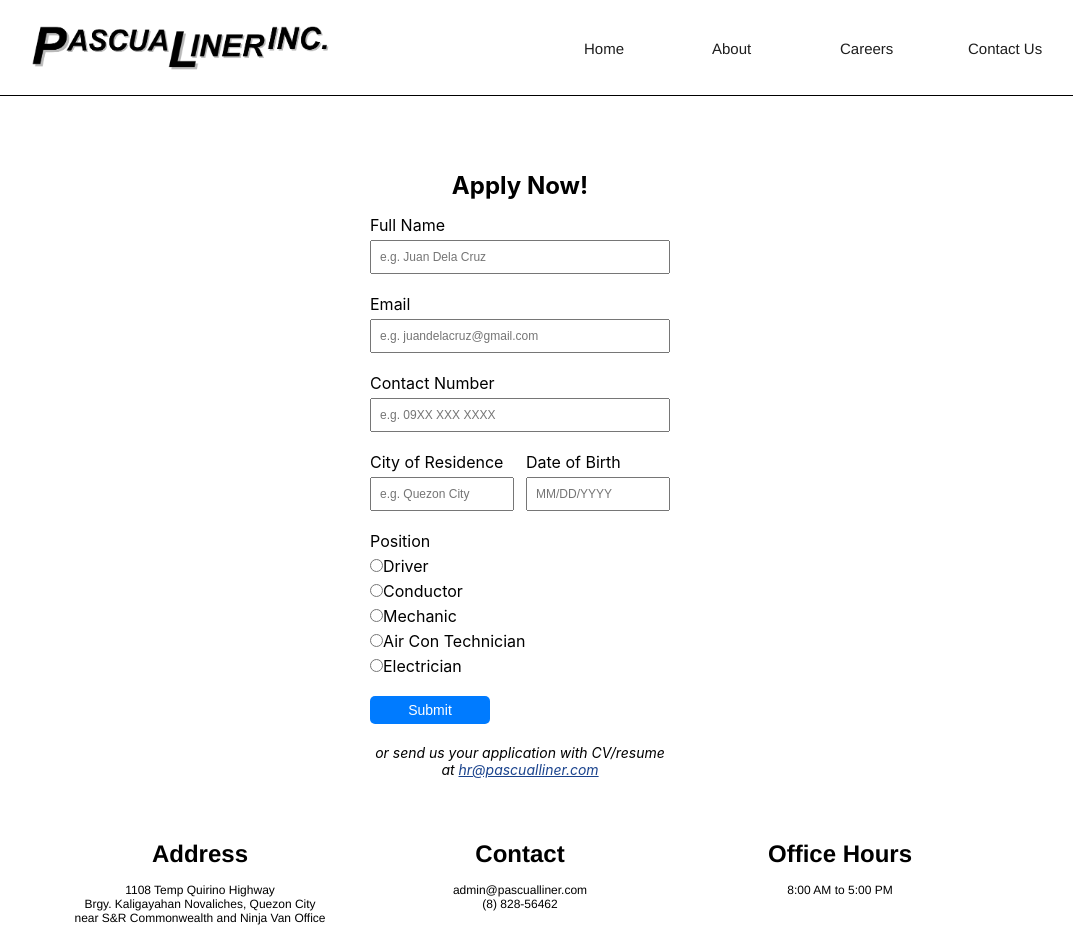
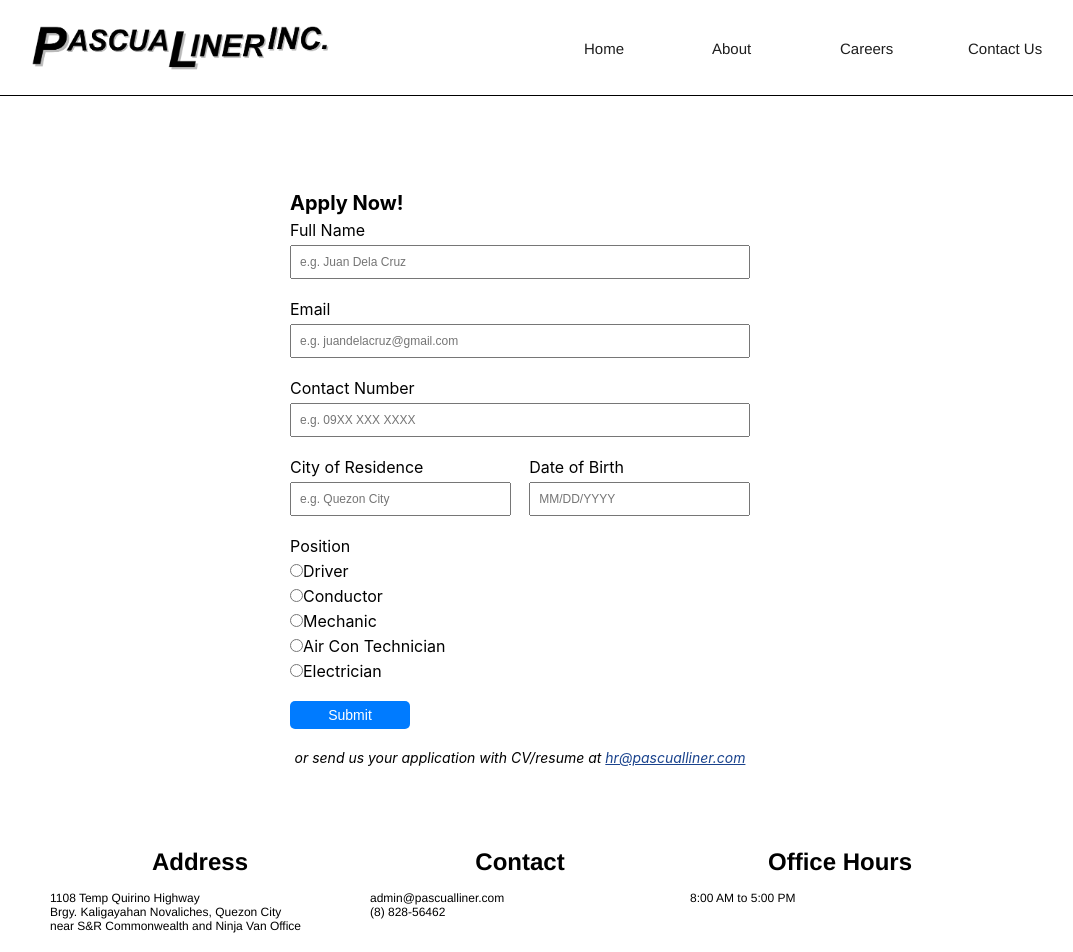
Before and after one commit to kaitiepiee/pli-app, a React (Create React App) app: page /Careers in a window 1280 px wide. Shown: the top 952 px of the page, without its empty margins (120-1193 px from the left). Built offline with nearby package versions, Linux system fonts and the light colour scheme.

Commit message:
career page updates

```diff
--- a/src/pages/css/Careers.css
+++ b/src/pages/css/Careers.css
@@ -1,8 +1,94 @@
+.content-container {
+  padding: 0 140px;
+  background-color: #F1F1F1;
+  padding-top: 20px ;
+  padding-bottom: 50px ;
+}
+
 .apply-form {
-  width: 300px;
+  width: 100%;
+  max-width: 500px;
   margin: 0 auto;
   font-family: 'Inter', sans-serif;
   margin-top: 50px;
+  padding: 20px;
+}
+
+.page-title {
+  font-size: 30px;
+  font-family: "Inter", Helvetica;
+  text-align: center;
+  padding: 20px;
+  font-weight: bold;
+}
+
+.row {
+  display: flex;
+  justify-content: center;
+  flex-wrap: wrap;
+  margin: 0 auto;
+  max-width: 1000px;
+}
+
+.small-box {
+  background-color: white;
+  box-shadow: 0 0 5px rgba(0, 0, 0, 0.1);
+  border-radius: 10px;
+  padding: 20px;
+  margin: 20px;
+  width: 240px;
+  flex-direction: column;
+  transition: background-color 0.3s, color 0.3s;
+  overflow: auto;
+  white-space: normal;
+  word-wrap: break-word;
+}
+
+/* Media query for smaller screens */
+@media screen and (max-width: 768px) {
+  .row {
+    justify-content: center;
+    max-width: none;
+  }
+
+  .small-box {
+    width: calc(50% - 40px);
+    max-width: none;
+  }
+}
+
+.small-box:hover {
+  background-color: #F8CD00;
+  color: #fff;
+}
+
+.logo img {
+  max-width: 30px;
+  max-height: 30px;
+  margin-bottom: 5px;
+}
+
+.title {
+  margin-bottom: 20px;
+  text-align: center;
+  font-family: "Inter-Bold";
+}
+
+.title h2 {
+  text-align: left;
+  font-size: 20px;
+  margin-bottom: -30px;
+}
+
+.subtitle {
+  margin-top: 0;
+  font-size: 12px;
+  text-align: justify;
+}
+
+.small-box .title,
+.small-box .subtitle {
+  line-height: 1.0;
 }
 
 .form-field {
@@ -42,7 +128,10 @@
 .title {
   text-align: center;
   padding-bottom: 15px;
+  display: block;
 }
+
+
 
 .contact-info {
   font-style: italic;
@@ -53,8 +142,13 @@
 .form-row.special-row {
   display: flex;
   justify-content: space-between;
+  flex-wrap: wrap;
 }
 
 .form-row.special-row .form-field {
-  width: 48%; /* Adjust as needed */
+  width: 48%;
 }
+
+.form-row.special-row .form-field:last-child {
+  margin-left: 4%;
+}
```
